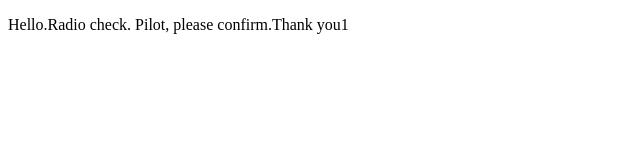
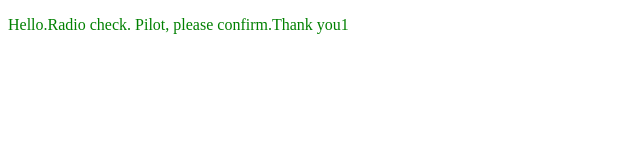
Before and after one commit to autumngrl2004/communication-log, a plain HTML site: page index.html in a window 1280 px wide. Shown: the whole page, without its empty margins (0-640 px from the left). Drawn offline with Linux system fonts and the light colour scheme.

Commit message:
trying again

```diff
--- a/index.html
+++ b/index.html
@@ -1,5 +1,12 @@
 <!DOCTYPE html>
 <html>
+   <head>
+      <style>
+      p{
+         color: green;
+      }
+      </style>
+   </head>
    <body>
       <p>Hello.Radio check. Pilot, please confirm.Thank you1</p>
    </body>
```
